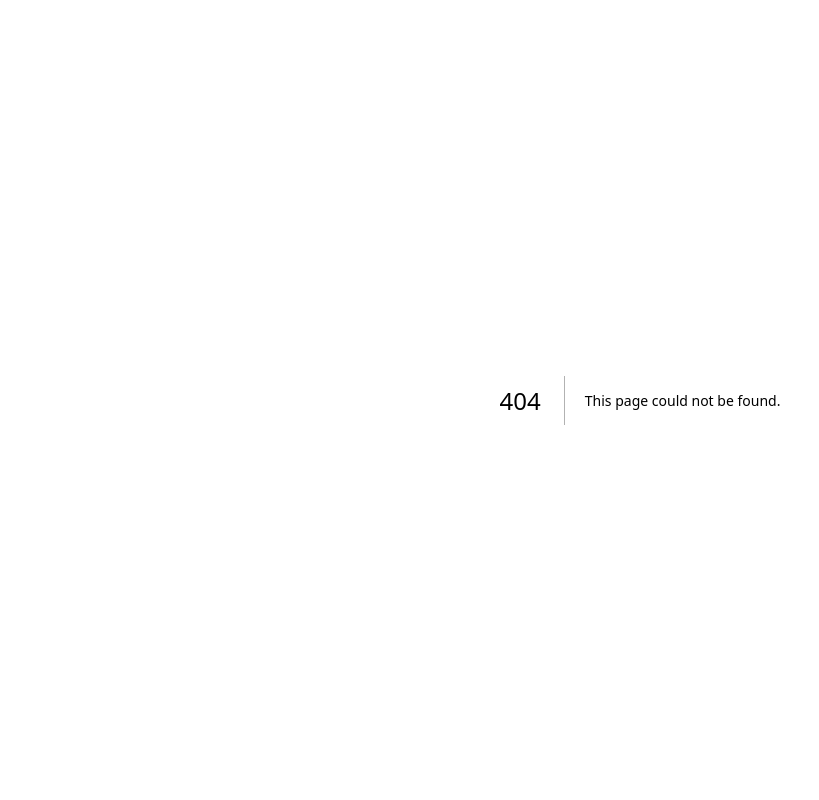
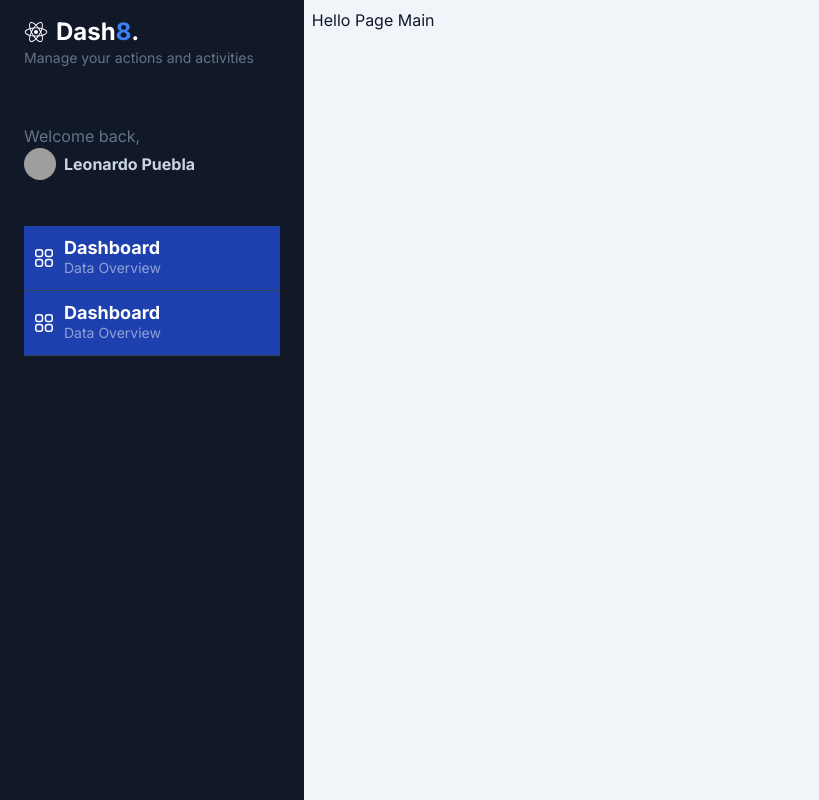
Before and after one commit to Leonardo-Robot-PostRock/Dashboard-page, a Next.js app: page /dashboard/main in a window 1280 px wide. Before the commit this address had no page. Shown: the whole page, without its empty margins (0-819 px from the left). Built offline with nearby package versions, Linux system fonts and the light colour scheme; grey boxes are pictures that could not be loaded.

Commit message:
main page

```diff
--- /dev/null
+++ b/src/app/dashboard/main/page.tsx
@@ -0,0 +1,8 @@
+
+export default function MainPage() {
+  return (
+    <div>
+      <h1>Hello Page Main</h1>
+    </div>
+  );
+}
```
